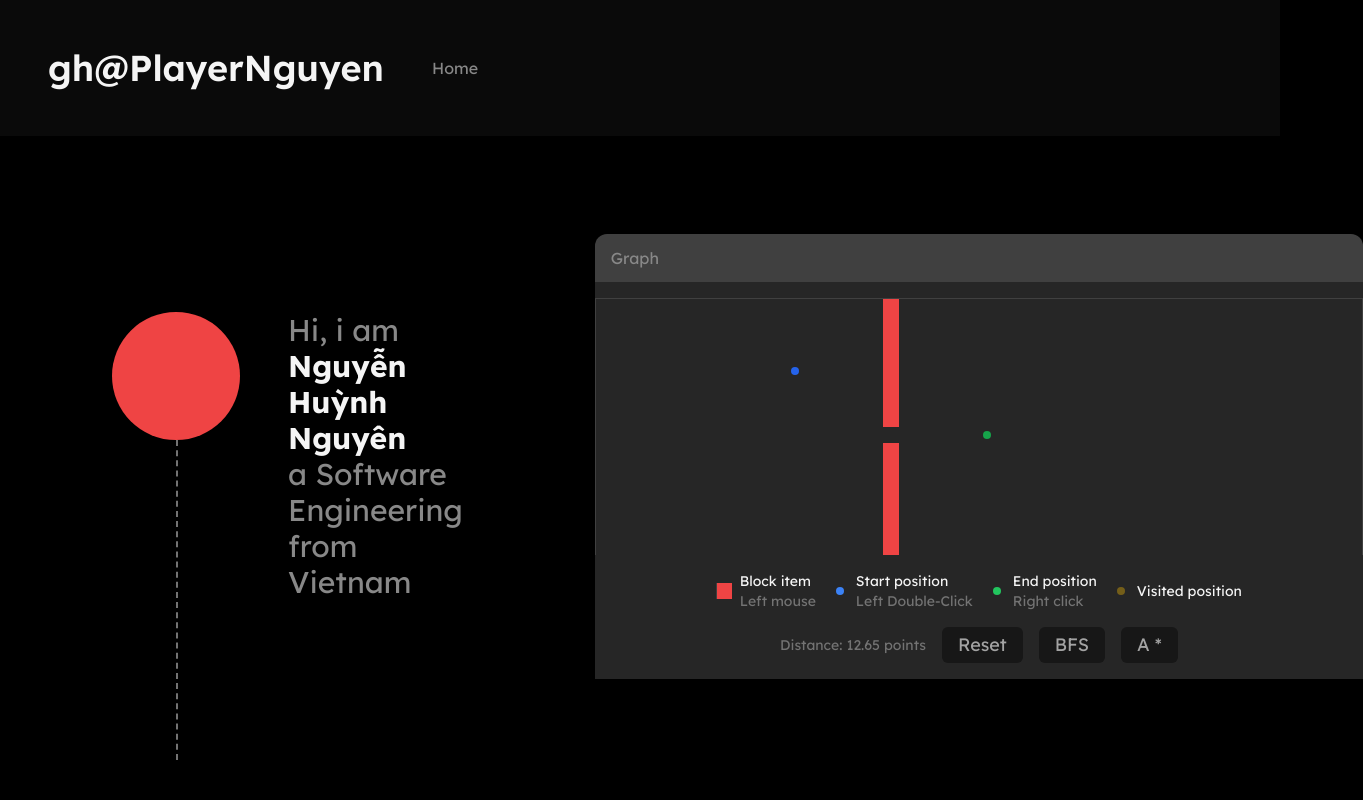
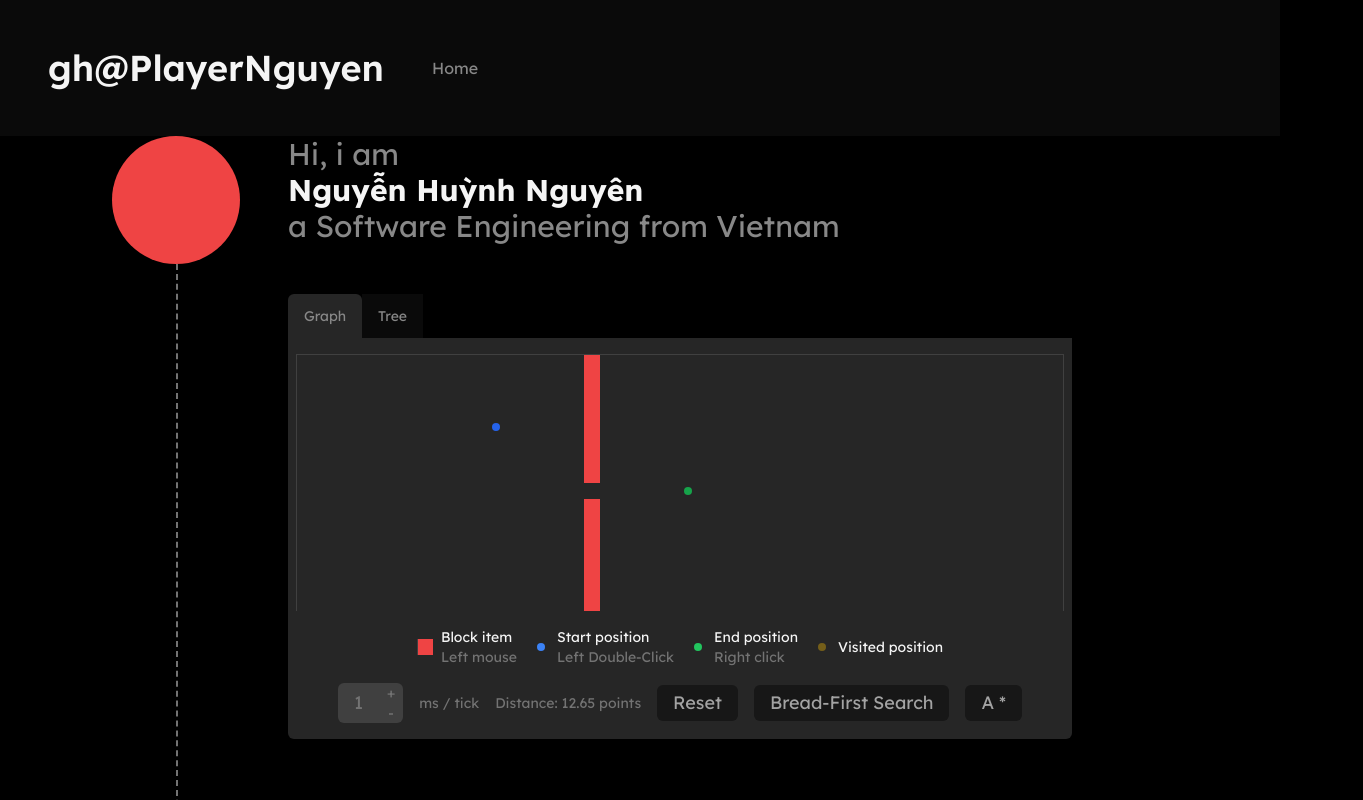
Before and after one commit to PlayerNguyen/PlayerNguyen, a React (Vite) app: page / in a window 1280 px wide. Shown: the top 800 px of the page, 1363 px wide, since content can reach past the window. Built offline with nearby package versions, Linux system fonts and the light colour scheme.

Commit message:
feat: add count button for visual speed

```diff
--- /dev/null
+++ b/src/components/CountButton/CountButton.tsx
@@ -0,0 +1,41 @@
+import classNames from "classnames";
+import React from "react";
+
+export default function CountButton({ value, onIncrease, onDecrease }) {
+  return (
+    <div
+      className={classNames(
+        `flex flex-row items-center`,
+        `bg-neutral-700`,
+        `rounded-md`,
+        `text-lg`
+      )}
+    >
+      <div
+        // contentEditable={true}
+        className={classNames(`mx-4`)}
+        // onInput={(e) => {
+        //   e.preventDefault();
+        //   (e.target as HTMLDivElement).innerText;
+        //   // if ()
+        // }}
+      >
+        {value}
+      </div>
+      <div className={classNames(`flex flex-col`, `text-sm`)}>
+        <button
+          onClick={() => onIncrease()}
+          className={classNames(`px-2 py-0`, `hover:bg-neutral-800`)}
+        >
+          +
+        </button>
+        <button
+          onClick={() => onDecrease()}
+          className={classNames(`px-2 py-0`, `hover:bg-neutral-800`)}
+        >
+          -
+        </button>
+      </div>
+    </div>
+  );
+}
--- a/src/components/IntroductionHero/IntroductionHero.tsx
+++ b/src/components/IntroductionHero/IntroductionHero.tsx
@@ -22,6 +22,7 @@ export default function IntroductionHero() {
             }
           ></span>
         </div>
+        <div>
           <div className={`w-full`}>
             <h2>Hi, i am</h2>
             <h1 className={classNames(`text-neutral-100`, `font-bold`)}>
@@ -29,12 +30,13 @@ export default function IntroductionHero() {
             </h1>
             <h2>a Software Engineering from Vietnam</h2>
           </div>
+          {/* Mini showcase */}
+          <ShowcaseBox />
+        </div>
         <div
           className={`absolute top-12 md:top-32 h-full md:min-h-[40vh] border-l-2 ml-6 md:ml-16 border-l-neutral-500 border-dashed`}
         ></div>
       </div>
-      {/* Mini showcase */}
-      <ShowcaseBox />
     </div>
   );
 }
--- a/src/components/ShowcaseBox/GraphMaze.tsx
+++ b/src/components/ShowcaseBox/GraphMaze.tsx
@@ -3,6 +3,7 @@ import React, { useEffect, useState } from "react";
 import { useMouseDown } from "../../hooks/useMouseDown";
 import { Queue } from "../../utils/Queue";
 import Button from "../Button/Button";
+import CountButton from "../CountButton/CountButton";
 
 export interface MazeProps {
   width: number;
@@ -15,6 +16,7 @@ export enum NodeType {
   VISITED,
   DESTINATION,
   SOURCE,
+  PATH,
 }
 
 export interface Point {
@@ -146,6 +148,12 @@ export default function GraphMaze(props: MazeProps) {
     return Math.sqrt(x * x + y * y);
   };
 
+  const diagonalDistance = (a: Point, b: Point) => {
+    let dx = Math.abs(b.x - a.x);
+    let dy = Math.abs(b.y - a.x);
+    return 1 * (dx + dy) + (Math.SQRT2 - 2 * 1) * Math.min(dx, dy);
+  };
+
   const findShortestAStar = (
     source: Point,
     destination: Point,
@@ -185,7 +193,8 @@ export default function GraphMaze(props: MazeProps) {
         y: 0,
       },
     };
-
+    // const vDirection = [-1, 0, 1, 0];
+    // const hDirection = [0, 1, 0, -1];
     const vDirection = [-1, 0, 1, 0, -1, 1, 1, -1];
     const hDirection = [0, 1, 0, -1, 1, 1, -1, -1];
 
@@ -203,8 +212,9 @@ export default function GraphMaze(props: MazeProps) {
           x: p.point.x + vDirection[i],
           y: p.point.y + hDirection[i],
         };
-
+        // If reach the destination, store the last detail for back-tracking
         if (nextPoint.x === destination.x && nextPoint.y === destination.y) {
+          detail[nextPoint.y][nextPoint.x].parent = p.point;
           clearInterval(intervalId);
           return;
         }
@@ -244,6 +254,34 @@ export default function GraphMaze(props: MazeProps) {
         }
       }
     }, visualOptions.speed);
+
+    // const path: Point[] = [];
+    // let currentLocation: Point = destination;
+    // let currentDetail = detail[currentLocation.y][currentLocation.x];
+    // // console.log(currentLocation, currentDetail);
+    // while (
+    //   !(
+    //     currentDetail.parent.x === currentLocation.x &&
+    //     currentDetail.parent.y === currentLocation.y
+    //   )
+    // ) {
+    //   path.push(currentLocation);
+    //   let tempLocation = currentDetail.parent;
+    //   currentLocation = tempLocation;
+    // }
+    // // console.log(path);
+
+    // path.push(currentLocation);
+    // while (path.length > 0) {
+    //   let p = path[0];
+    //   path.shift();
+
+    //   // console.log(p);
+    //   // // if (p.x ==)
+    //   if (getNodeType(p.x, p.y) !== NodeType.DESTINATION) {
+    //     setNodeType(p.x, p.y, NodeType.PATH);
+    //   }
+    // }
   };
 
   const resetGraph = () => {
@@ -319,7 +357,8 @@ export default function GraphMaze(props: MazeProps) {
                 >
                   {(x === NodeType.VISITED ||
                     x === NodeType.DESTINATION ||
-                    x === NodeType.SOURCE) && (
+                    x === NodeType.SOURCE ||
+                    x === NodeType.PATH) && (
                     <div
                       className={classNames(
                         `absolute h-2 w-2 top-1/4 left-1/4`,
@@ -328,6 +367,7 @@ export default function GraphMaze(props: MazeProps) {
                           "bg-yellow-600 bg-opacity-25": x === NodeType.VISITED,
                           "bg-green-600": x === NodeType.DESTINATION,
                           "bg-blue-600": x === NodeType.SOURCE,
+                          "bg-pink-600": x === NodeType.PATH,
                         }
                       )}
                     ></div>
@@ -422,15 +462,45 @@ export default function GraphMaze(props: MazeProps) {
       </div>
 
       <div className="flex flex-row gap-4 items-center text-neutral-500">
+        {/* Visualize options */}
+        <div className={`text-sm flex flex-row items-center gap-4`}>
+          <div className={`flex flex-row items-center`}>
+            <CountButton
+              value={visualOptions.speed}
+              onIncrease={() => {
+                setVisualOptions((options) => {
+                  if (options.speed % 10 !== 0) {
+                    return {
+                      ...options,
+                      speed: options.speed - (options.speed % 10) + 10,
+                    };
+                  }
+                  return { ...options, speed: options.speed + 10 };
+                });
+              }}
+              onDecrease={() => {
+                setVisualOptions((options) => {
+                  // Cancel if the speed is zero
+                  if (options.speed - 10 <= 0) return { ...options, speed: 1 };
+                  return { ...options, speed: options.speed - 10 };
+                });
+              }}
+            />
+          </div>
+          <span> ms / tick</span>
+        </div>
+
+        {/*  */}
         <div className={`text-sm`}>
           <span></span>
           <span>Distance: {estimateDistance.toFixed(2)}</span>
           <span> points</span>
         </div>
+
         <Button onClick={() => resetGraph()} text="Reset" />
         {/* <button>Maze</button> */}
         <Button
-          text={"BFS"}
+          text={"Bread-First Search"}
           onClick={() => {
             resetGraph();
             setVisualAbortController(new AbortController());
--- a/src/components/ShowcaseBox/ShowcaseBox.tsx
+++ b/src/components/ShowcaseBox/ShowcaseBox.tsx
@@ -4,15 +4,37 @@ import GraphMaze from "./GraphMaze";
 
 export default function ShowcaseBox() {
   return (
-    <div className={classNames(`bg-neutral-700`, `rounded-xl flex-1 m-5`)}>
+    <div className={classNames(``, `rounded-xl flex-1`, `my-12`, `text-md`)}>
       {/* Tab switcher */}
       <div>
-        <button className={classNames(`px-4 py-3 hover:text-neutral-50`)}>
+        <button
+          className={classNames(
+            `px-4 py-3 hover:text-neutral-50`,
+            `text-sm`,
+            `bg-neutral-800 rounded-b-none rounded-t-md`
+          )}
+        >
           Graph
+        </button>
+
+        <button
+          className={classNames(
+            `px-4 py-3 hover:text-neutral-50`,
+            `text-sm`,
+            `bg-neutral-950 rounded-b-none rounded-t-none`
+          )}
+        >
+          Tree
         </button>
       </div>
       {/* Content */}
-      <div className={"text-neutral-100 text-3xl bg-neutral-800"}>
+      <div
+        className={classNames(
+          `text-neutral-100 `,
+          `text-3xl bg-neutral-800 rounded-b-md`,
+          `px-2`
+        )}
+      >
         <GraphMaze width={48} height={16} />
       </div>
     </div>
```
Lines whose indentation alone changed are shown as unchanged.
